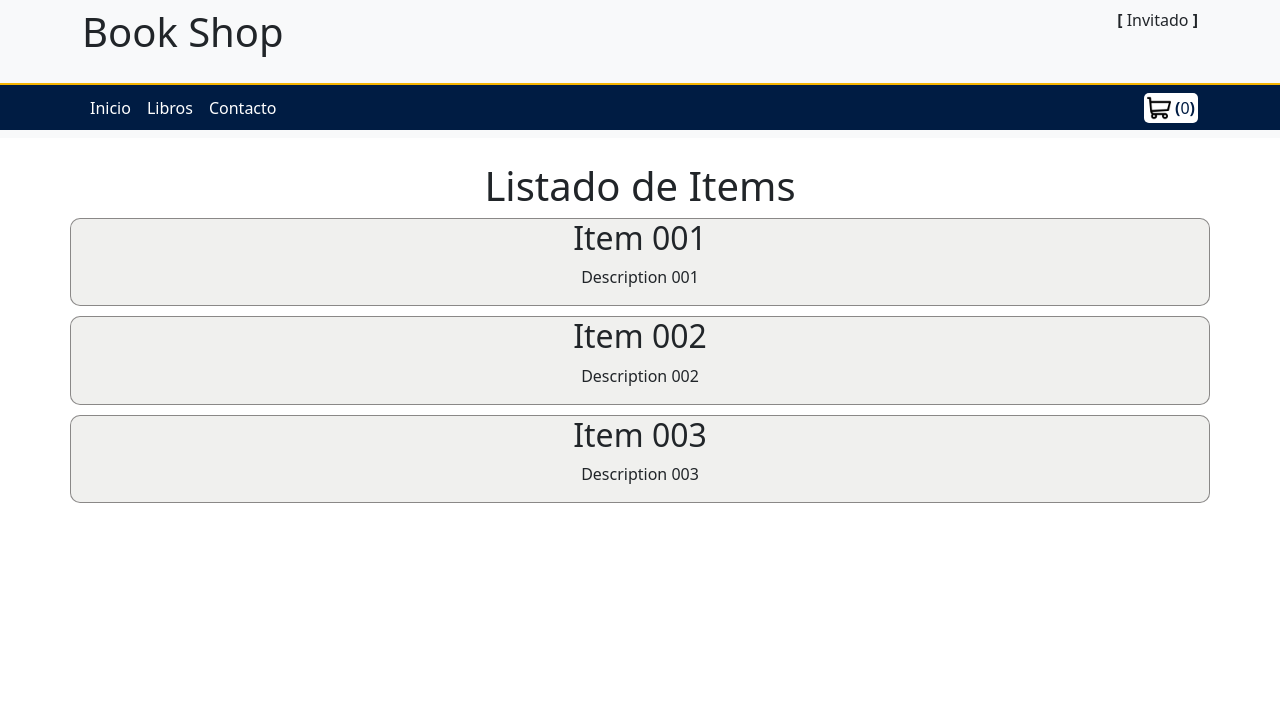
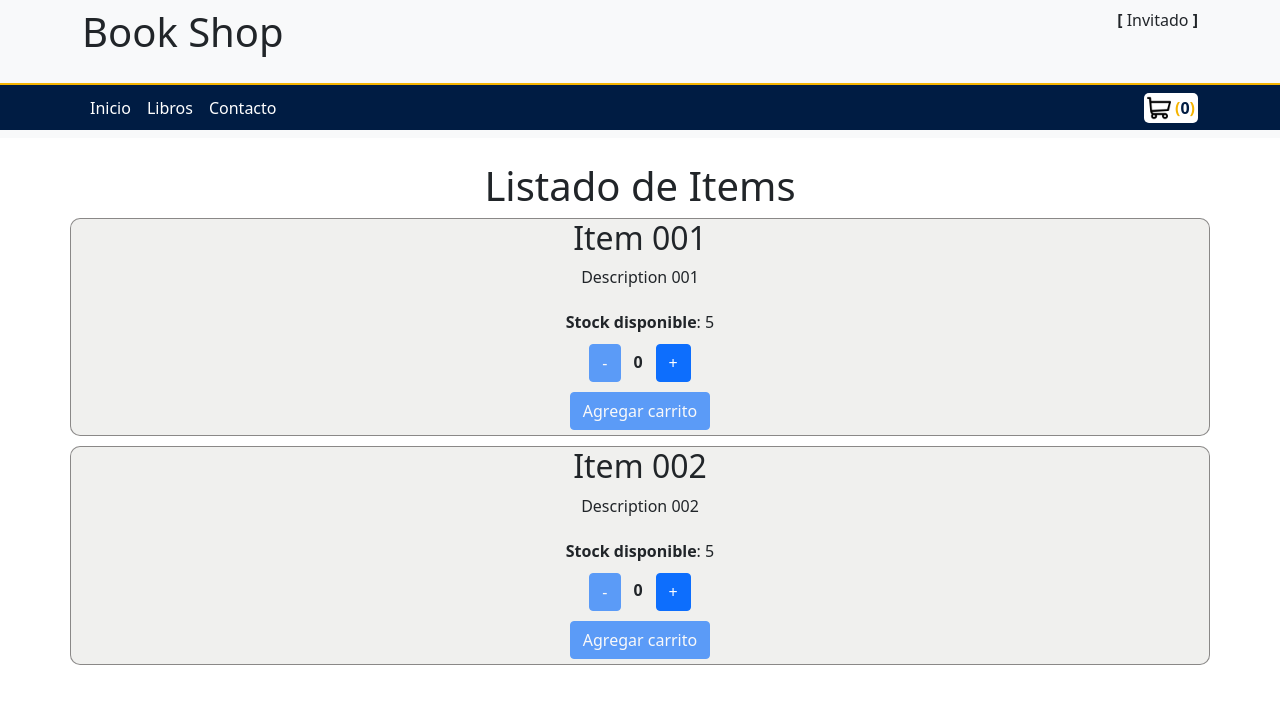
Before and after one commit to rajila/bookshop-ajila, a React (Create React App) app: page / in a window 1280 px wide. Shown: the top 704 px of the page. Built offline with nearby package versions, Linux system fonts and the light colour scheme.

Commit message:
Entregable: CONTADOR CON BOTON

```diff
--- a/src/App.js
+++ b/src/App.js
@@ -1,3 +1,4 @@
+import { useState } from 'react';
 // import logo from './logo.svg';
 import './App.css';
 
@@ -5,14 +6,22 @@ import ItemListContainer from './components/ItemListContainer/ItemListContainer'
 import NavBar from './components/NavBar';
 
 function App() {
+
+  // Variable de estado TEMMPORAL para el componente ItemListContainer. Hacer uso de un CONTEXT
+  const [elementsCart, setElementsCart] = useState(0);
+  const addElementToCart = (value) => {
+    setElementsCart((elementsCart) => elementsCart + value);
+    alert("El/los producto/s se ha/n agregado/s al carrito");
+  }
+
   return (
     <div className="App">
-      <NavBar />
+      <NavBar elementsCart={elementsCart} />
       <br/>
       <h1>Listado de Items</h1>
-      <ItemListContainer title="Item 001" description="Description 001" key={1} />
-      <ItemListContainer title="Item 002" description="Description 002" key={2} />
-      <ItemListContainer title="Item 003" description="Description 003" key={3} />
+      <ItemListContainer title="Item 001" description="Description 001" onAdd={addElementToCart} key={1} />
+      <ItemListContainer title="Item 002" description="Description 002" onAdd={addElementToCart} key={2} />
+      {/* <ItemListContainer title="Item 003" description="Description 003" key={3} /> */}
     </div>
   );
 }
--- a/src/components/CartWidget/CartWidget.css
+++ b/src/components/CartWidget/CartWidget.css
@@ -9,4 +9,9 @@
 }
 .count-items {
       color: #001c43;
+      font-weight: bold;
 }
+
+.color-yellow {
+      color: #F5b400;
+}
--- a/src/components/CartWidget/CartWidget.jsx
+++ b/src/components/CartWidget/CartWidget.jsx
@@ -5,7 +5,7 @@ const CartWidget = ({countItems = 0}) => {
             <>
                   <a id="carrito" href="#" title="Carrito Compras">
                         <img src="/assets/img/carrito-de-compras.png" alt="Icono carrito compra" />
-                        &nbsp;<span className="count-items"><b>(</b>{countItems}<b>)</b></span>
+                        &nbsp;<span className="count-items"><span className='color-yellow'>(</span>{countItems}<span className='color-yellow'>)</span></span>
                   </a>
             </>
       );
--- /dev/null
+++ b/src/components/ItemCount/ItemCount.css
@@ -0,0 +1,9 @@
+.elements-buy {
+      width: 35px;
+      /* border: 1px solid salmon; */
+      font-weight: bold;
+}
+
+.content-item-count div {
+      padding: 5px;
+}
--- /dev/null
+++ b/src/components/ItemCount/ItemCount.jsx
@@ -0,0 +1,41 @@
+import { useState } from 'react';
+
+import './ItemCount.css';
+
+const ItemCount = ({ stock, initial, onAdd }) => {
+      const INCREMENT_VALUE = 1;
+      const [countBook, setCountBook] = useState(initial); // Numero de elementos que se desea comprar. Y para descontar el numero de elementos de stock
+      const [stockDisponible, setStockDisponible] = useState(stock); // Stock disponible en el momento de la compra, y para las respetivas validaciones validaciones
+
+      const updateCountBook = (value) => {
+            setCountBook((countBook) => countBook + value);
+      }
+
+      const addCart = () => {
+            setStockDisponible((stockDisponible) => stockDisponible - countBook);
+            onAdd(countBook); // Call function onAdd and aumenta el numero de productos en el carrito
+            setCountBook(initial); // Reset count
+      }
+
+      return (
+            <div className="container content-item-count">
+                  {/* Div temporal */}
+                  <div>
+                        <b>Stock disponible</b>: {stockDisponible}
+                  </div>
+                  <div>
+                        {/* Desactiva el boton '-' si el numero de elementos es menor o igual al inicial */}
+                        <button className="btn btn-primary" disabled={countBook <= initial} onClick={() => updateCountBook(-INCREMENT_VALUE)}>-</button>
+                        <label className='elements-buy'>{countBook}</label>
+                        {/* Desactiva el boton '+' si el numero de elementos es mayor o igual al stock disponible */}
+                        <button className="btn btn-primary" disabled={countBook >= stockDisponible} onClick={() => updateCountBook(INCREMENT_VALUE)}>+</button>
+                  </div>
+                  <div>
+                        {/* Desactiva el boton Agregar al carrito si el numero de elementos es menor a 1 OR stockDisponible es menor o igual a CERO */}
+                        <button className="btn btn-primary" disabled={(countBook < 1 || stockDisponible <= 0)} onClick={addCart}>Agregar carrito</button>
+                  </div>
+            </div>
+      );
+}
+
+export default ItemCount;
--- a/src/components/ItemListContainer/ItemListContainer.jsx
+++ b/src/components/ItemListContainer/ItemListContainer.jsx
@@ -1,10 +1,13 @@
+import ItemCount from '../ItemCount/ItemCount';
 import './ItemListContainer.css';
 
-const ItemListContainer = ({title, description}) => {
+
+const ItemListContainer = ({title, description, onAdd}) => {
       return (
             <div className="container content-item">
                   <h2>{title}</h2>
                   <p>{description}</p>
+                  <ItemCount stock={5} initial={0} onAdd={onAdd} />
             </div>
       );
 }
--- a/src/components/NavBar.jsx
+++ b/src/components/NavBar.jsx
@@ -1,7 +1,7 @@
 import CartWidget from './CartWidget/CartWidget';
 import './NavBar.css';
 
-const NavBar = (props) => {
+const NavBar = ({elementsCart}) => {
     return (
         <header>
             <nav className="navbar navbar-expand-lg bg-light">
@@ -40,7 +40,7 @@ const NavBar = (props) => {
                             <ul className="navbar-nav user pull-right">
 	                            <li className="dropdown menu">
                                     {/* Carrito de compras */}
-                                    <CartWidget />
+                                    <CartWidget countItems={elementsCart} />
 	                            </li>
                             </ul>
                         </div>
```
